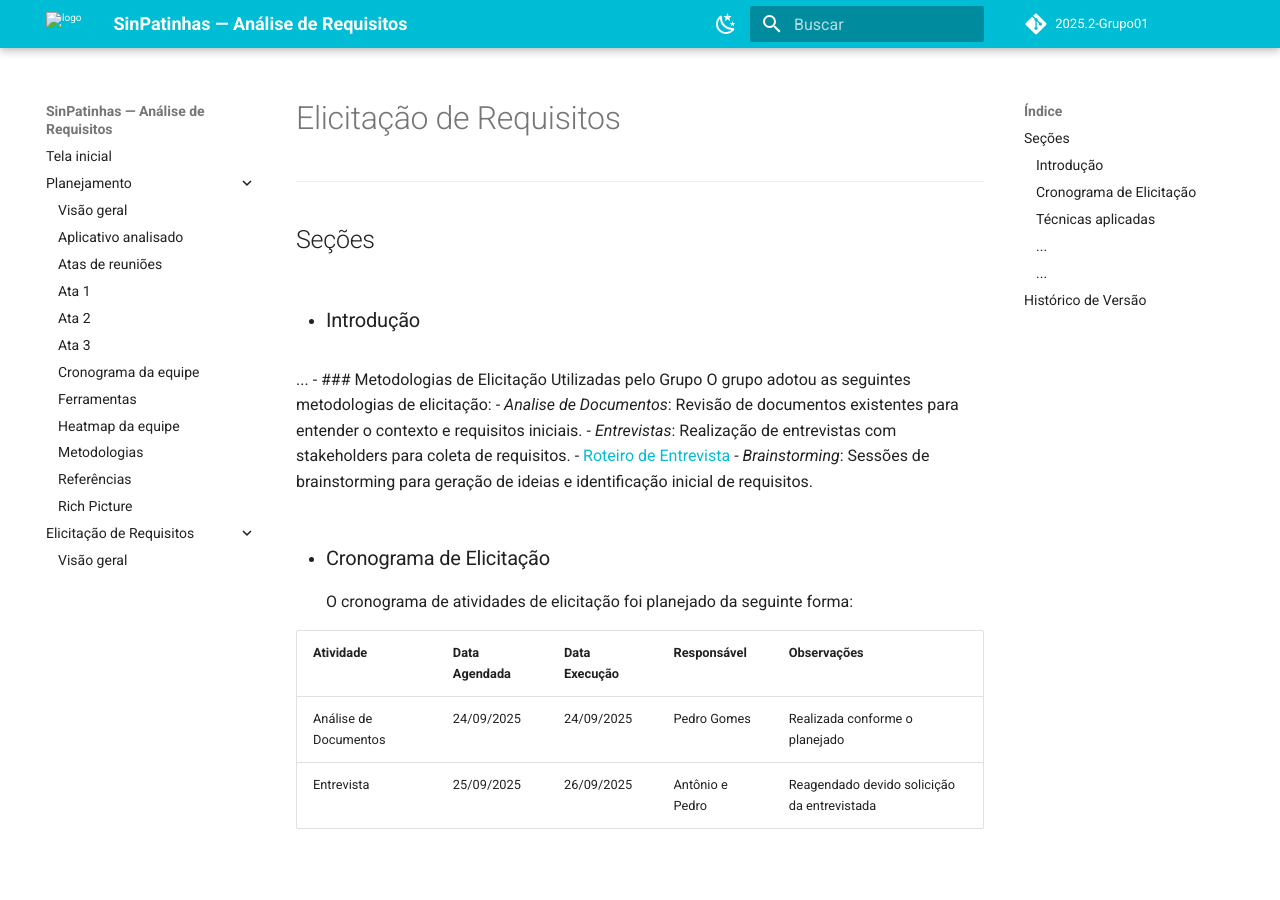
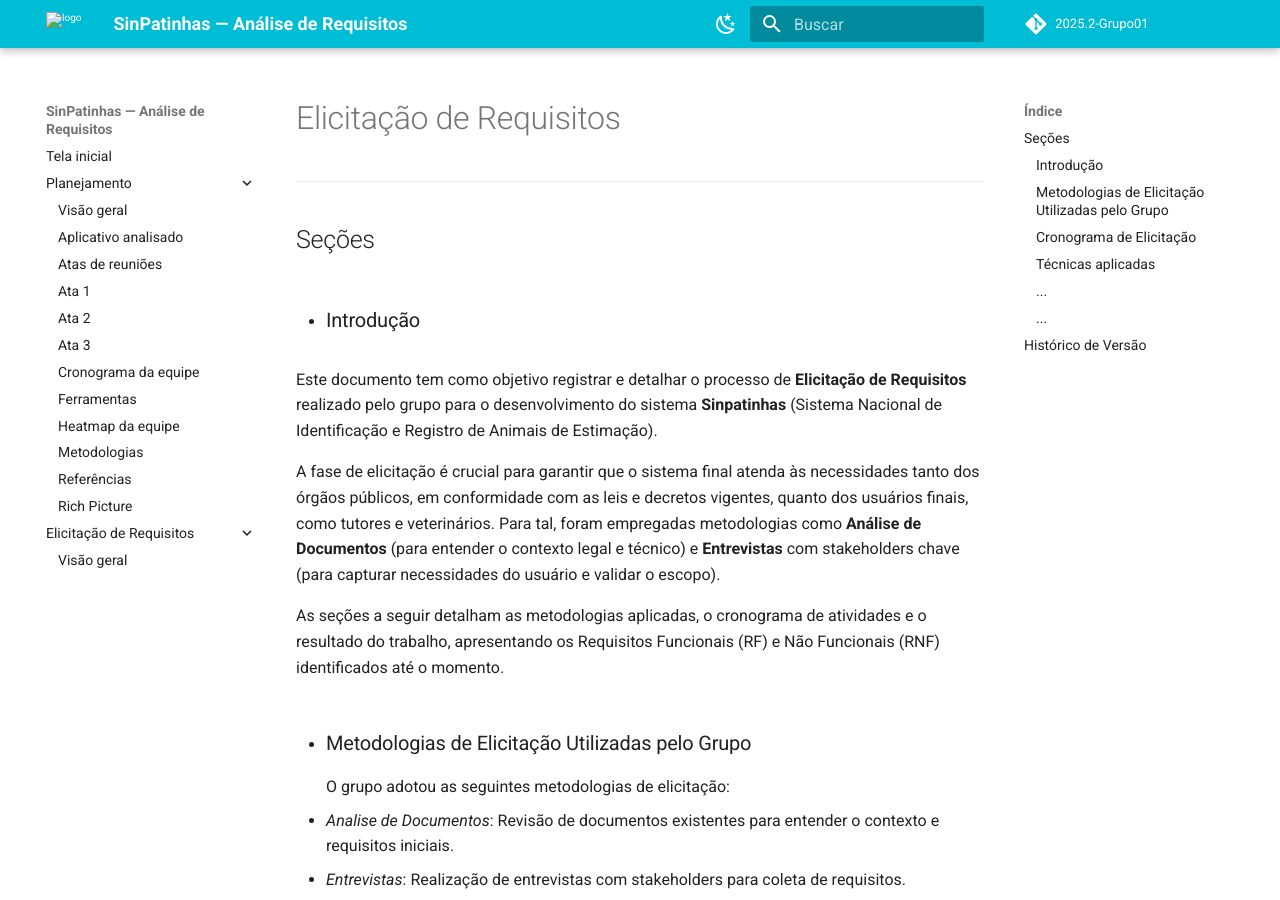
Before and after one commit to Requisitos-de-Software/2025.2-SinPatinhas, an MkDocs documentation site: the page built from docs/elicitacao/tecnicas_elicitacao/tec_elicitacao.md, in a window 1280 px wide and 900 px high. Built offline with MkDocs 1.6.1 and Material for MkDocs 9.7.7, drawn with Linux system fonts in a browser that asks for light colours; comment, search, counter and statistics services are not loaded.

Commit message:
feature(introducao): Adição de introdução ao arquivo de técnicas de elicitação.

```diff
--- a/docs/elicitacao/tecnicas_elicitacao/tec_elicitacao.md
+++ b/docs/elicitacao/tecnicas_elicitacao/tec_elicitacao.md
@@ -6,7 +6,12 @@
 
 - ### Introdução
 
-  ...
+  Este documento tem como objetivo registrar e detalhar o processo de **Elicitação de Requisitos** realizado pelo grupo para o desenvolvimento do sistema **Sinpatinhas** (Sistema Nacional de Identificação e Registro de Animais de Estimação).
+
+  A fase de elicitação é crucial para garantir que o sistema final atenda às necessidades tanto dos órgãos públicos, em conformidade com as leis e decretos vigentes, quanto dos usuários finais, como tutores e veterinários. Para tal, foram empregadas metodologias como **Análise de Documentos** (para entender o contexto legal e técnico) e **Entrevistas** com stakeholders chave (para capturar necessidades do usuário e validar o escopo).
+
+  As seções a seguir detalham as metodologias aplicadas, o cronograma de atividades e o resultado do trabalho, apresentando os Requisitos Funcionais (RF) e Não Funcionais (RNF) identificados até o momento.
+
 - ### Metodologias de Elicitação Utilizadas pelo Grupo
   O grupo adotou as seguintes metodologias de elicitação:
   - *Analise de Documentos*: Revisão de documentos existentes para entender o contexto e requisitos iniciais.
```
Also changed, not shown: other parts of docs/elicitacao/tecnicas_elicitacao/tec_elicitacao.md (+1 -1 lines).
